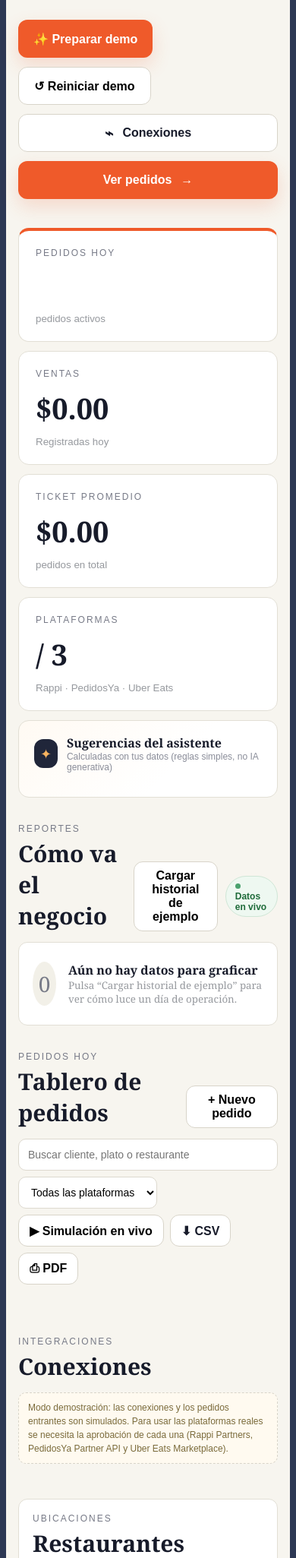
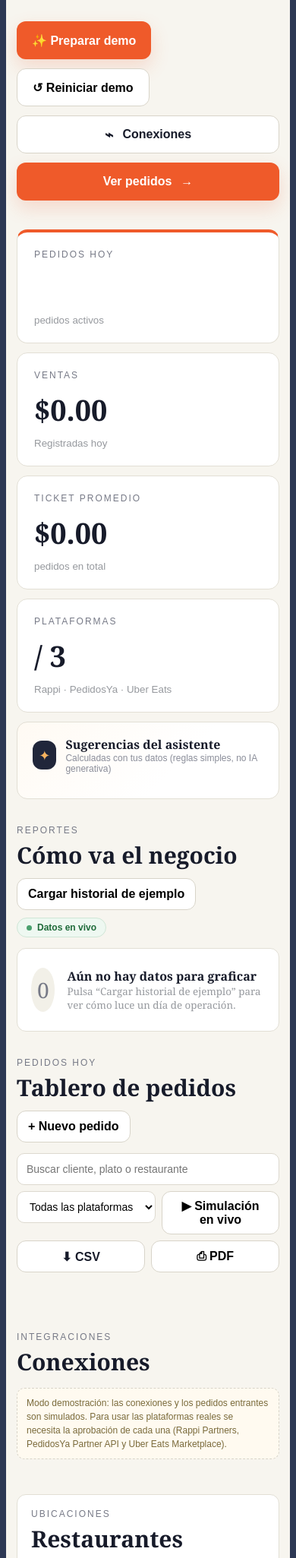
Before and after one commit to fmontes999-dotcom/PUCE2, a Flask app: template templates/index.html in a window 390 px wide. Shown: the part 210-2261 px from the top of the page at 76% size. Run offline with Flask 3, Linux system fonts and the light colour scheme; the template is opened without the code that fills it, so the values that code supplies are empty.

Commit message:
Kanban horizontal scroll on desktop and fix mobile layout overflow

```diff
--- a/static/styles.css
+++ b/static/styles.css
@@ -1131,7 +1131,13 @@ html[data-theme="dark"] .about-card:hover { box-shadow: 0 10px 26px rgba(0,0,0,.
 }
 
 /* ---------- Tablero de 5 columnas, repartidores ---------- */
-.kanban { grid-template-columns: repeat(5, minmax(0, 1fr)); }
+.kanban {
+    grid-template-columns: repeat(5, minmax(215px, 1fr));
+    overflow-x: auto;
+    padding-bottom: 10px;
+    scroll-snap-type: x proximity;
+}
+.kcol { scroll-snap-align: start; }
 .kcard small.courier { color: #2a78d6; font-weight: 700; }
 .courier-pin { font-size: 22px; line-height: 28px; text-align: center; background: none; border: 0; filter: drop-shadow(0 2px 3px rgba(0,0,0,.35)); }
 .welcome-actions { flex-wrap: wrap; }
@@ -1242,15 +1248,11 @@ html[data-theme="dark"] .about-card:hover { box-shadow: 0 10px 26px rgba(0,0,0,.
 .l-final a { text-decoration: none; color: white; }
 .l-footer { padding: 22px; text-align: center; background: #12141f; color: #8e93a6; font: 13px Arial, sans-serif; }
 
-@media (max-width: 1300px) {
-    .kanban { grid-template-columns: repeat(3, minmax(0, 1fr)); }
-}
 @media (max-width: 1100px) {
-    .kanban { grid-template-columns: 1fr 1fr; }
     .menu-grid { grid-template-columns: 1fr 1fr; }
 }
 @media (max-width: 760px) {
-    .kanban, .menu-grid, .assistant-grid, .l-grid, .l-split { grid-template-columns: 1fr; }
+    .menu-grid, .assistant-grid, .l-grid, .l-split { grid-template-columns: 1fr; }
     .l-nav nav a:not(.button) { display: none; }
     .l-mobile { flex-direction: column; text-align: center; }
     .l-floaters span { font-size: 28px; }
@@ -1270,3 +1272,26 @@ html[data-theme="dark"] .kcard small.courier { color: #6da7ec; }
 @media print {
     .assistant, .menu-section { display: none !important; }
 }
+
+@media (max-width: 640px) {
+    .kanban { grid-template-columns: 1fr; overflow-x: visible; }
+}
+
+/* ---------- Ajustes para celular ---------- */
+.dashboard-main { min-width: 0; }
+.dashboard-content { min-width: 0; overflow-x: clip; }
+.dashboard-content section, .dashboard-content article { min-width: 0; }
+@media (max-width: 1100px) {
+    .charts-grid, .metrics-grid { grid-template-columns: minmax(0, 1fr) minmax(0, 1fr); }
+}
+@media (max-width: 760px) {
+    .charts-grid, .metrics-grid, .assistant-grid, .menu-grid, .about-grid, .values-grid,
+    .steps, .roadmap-grid, .connection-grid, .operations-grid, .l-grid, .l-split {
+        grid-template-columns: minmax(0, 1fr);
+    }
+    .dashboard-content { margin: 0 8px 8px; padding: 40px 14px 50px; }
+    .welcome h1 { font-size: 44px; }
+    .section-head { flex-wrap: wrap; gap: 10px; }
+    .report-actions { flex-wrap: wrap; }
+    .toolbar > * { flex: 1 1 140px; }
+}
```
